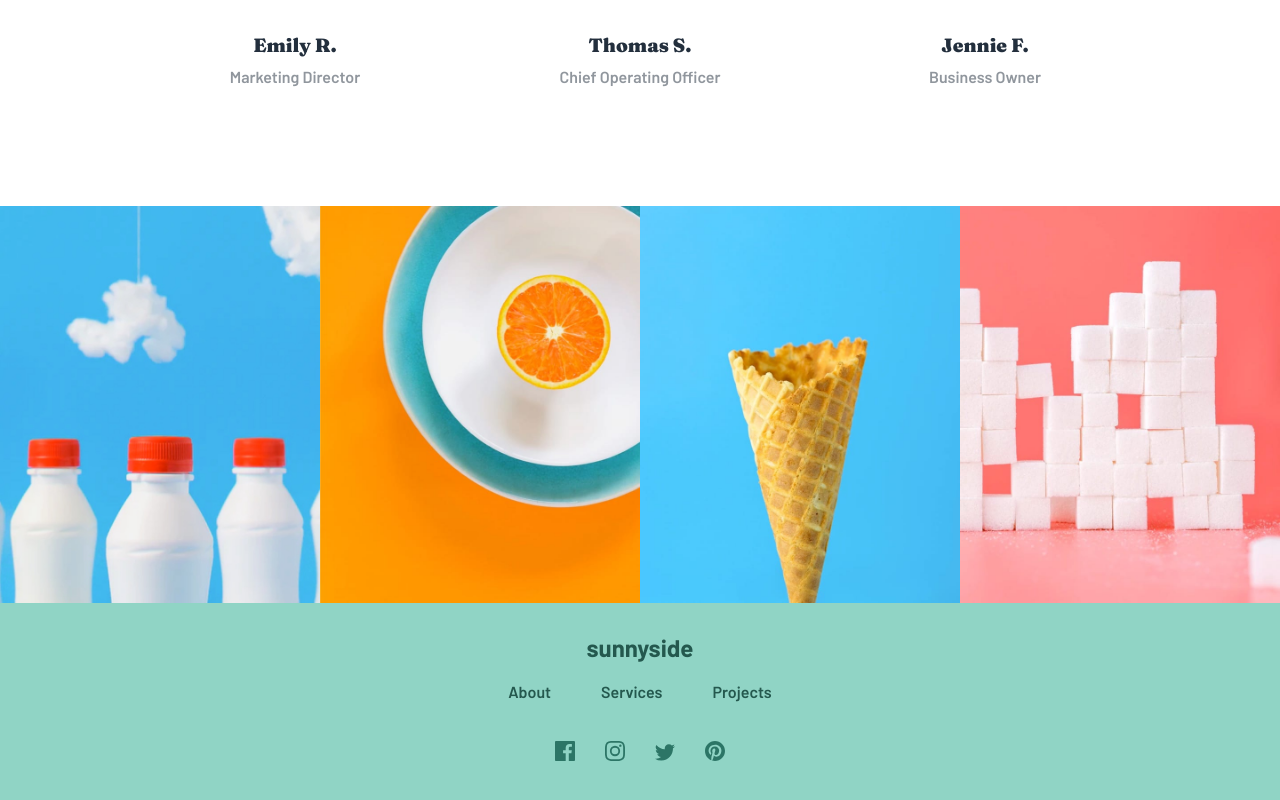
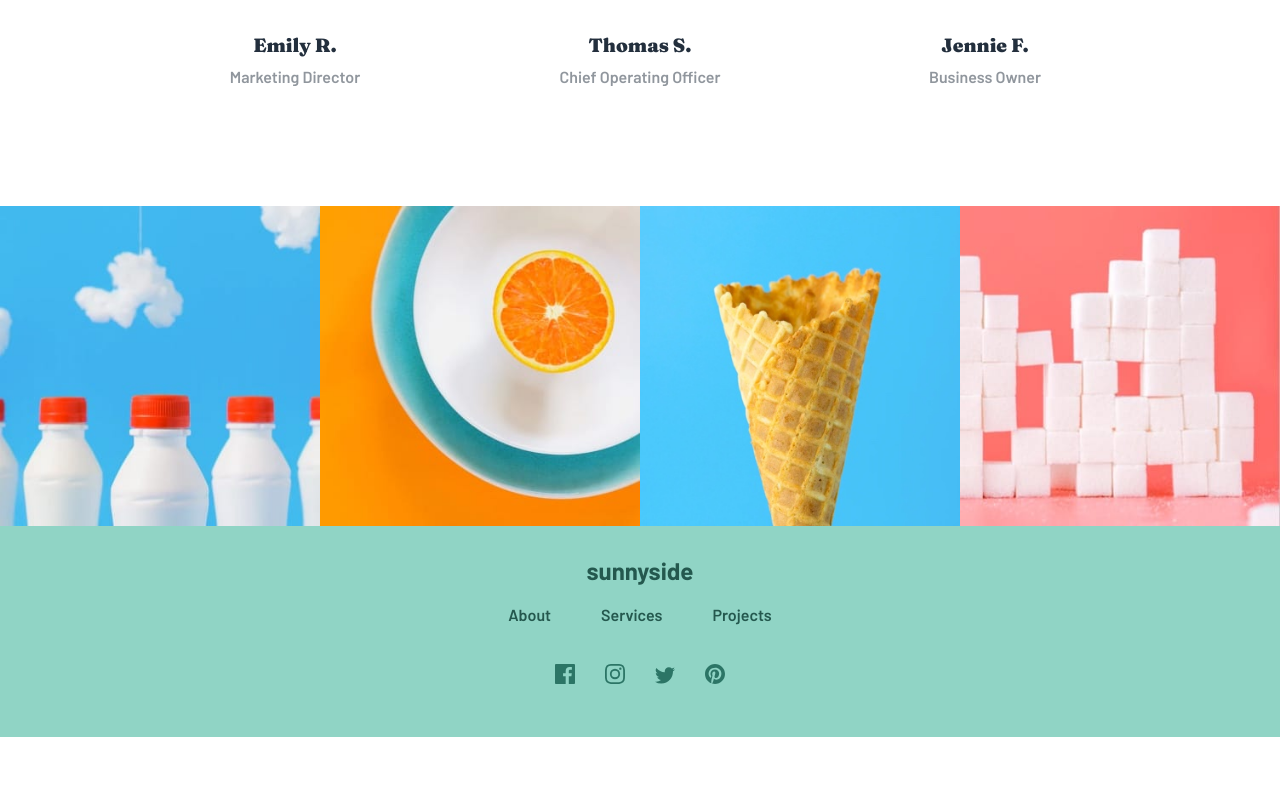
Before and after one commit to ali-tz-2004/sunnyside-agency-landing-page-main, a React (Create React App) app: page / in a window 1280 px wide. Shown: the part 2940-3740 px from the top of the page. After the commit the page ends 3677 px from the top, so only its background shows below. Built offline with nearby package versions, Linux system fonts and the light colour scheme.

Commit message:
change size images

```diff
--- a/public/index.html
+++ b/public/index.html
@@ -9,7 +9,7 @@
       name="description"
       content="Web site created using create-react-app"
     />
-    <title>React App</title>
+    <title>Frontend Mentor</title>
   </head>
   <body>
     <noscript>You need to enable JavaScript to run this app.</noscript>
--- a/src/App.css
+++ b/src/App.css
@@ -233,6 +233,7 @@
 
 @media (max-width: 480px) {
   .page-blue {
+    background-image: url("./images/mobile/image-header.jpg");
     height: calc(100vh - 300px);
   }
   .ul-navbar {
@@ -243,12 +244,22 @@
   }
   .title-page-blue {
     text-align: center;
+    padding: 0 0 20px 0;
   }
   .full-page-trans-stand {
     flex-direction: column-reverse;
   }
   .color-page-trans-stand {
     width: 100vw;
+  }
+  .white-pg {
+    display: flex;
+    flex-direction: column;
+    align-items: center;
+  }
+  .white-pg p {
+    width: 290px;
+    text-align: center;
   }
   .white-page-trans-stand {
     width: 100vw;
@@ -272,4 +283,17 @@
   .pages-client {
     flex-direction: column;
   }
+  .page-client {
+    padding: 50px 0;
+    display: flex;
+    flex-direction: column;
+    align-items: center;
+  }
+  .gallerys {
+    display: grid;
+    grid-template-columns: 1fr 1fr;
+  }
+  .gallery {
+    width: 50vw;
+  }
 }
--- a/src/FullPage/Gallery.jsx
+++ b/src/FullPage/Gallery.jsx
@@ -1,20 +1,13 @@
-import * as img from "../images/export";
+import { Gollery } from "../components/client/ClientsInfo";
 
 const Gallery = () => {
   return (
     <section className="gallerys">
-      <div className="gallery">
-        <img src={img.image_gallery_milkbottles} alt="" />
-      </div>
-      <div className="gallery">
-        <img src={img.gallery_orange} alt="" />
-      </div>
-      <div className="gallery">
-        <img src={img.gallery_cone} alt="" />
-      </div>
-      <div className="gallery">
-        <img src={img.gallery_sugarcubes} alt="" />
-      </div>
+      {Gollery.map((x) => (
+        <div className="gallery">
+          <img src={x.img} alt="" />
+        </div>
+      ))}
     </section>
   );
 };
--- a/src/components/client/ClientsInfo.js
+++ b/src/components/client/ClientsInfo.js
@@ -37,3 +37,10 @@ export const LinksTfoot = [
   {id:2, text:`Services`},
   {id:3, text:`Projects`},
 ]
+export const Gollery = [
+  {id:1, img:img.image_gallery_milkbottles_mob},
+  {id:2, img:img.gallery_orange_mob},
+  {id:3, img:img.gallery_cone_mob},
+  {id:4, img:img.gallery_sugarcubes_mob},
+
+]
--- a/src/index.css
+++ b/src/index.css
@@ -15,11 +15,12 @@
 * {
   margin: 0;
   padding: 0;
+  overflow-x: hidden;
 }
 
 body {
   font-family: "Barlow", sans-serif;
-  overflow-x: hidden;
+  max-width: 100vw;
 }
 
 h2 {
@@ -27,6 +28,10 @@ h2 {
   font-weight: 900;
 }
 
+p {
+  display: block;
+}
+
 img {
   display: block;
 }
```
Also changed, not shown: src/images/export.js (+9 -9 lines), public/favicon-32x32.png (renamed from src/images/favicon-32x32.png).
